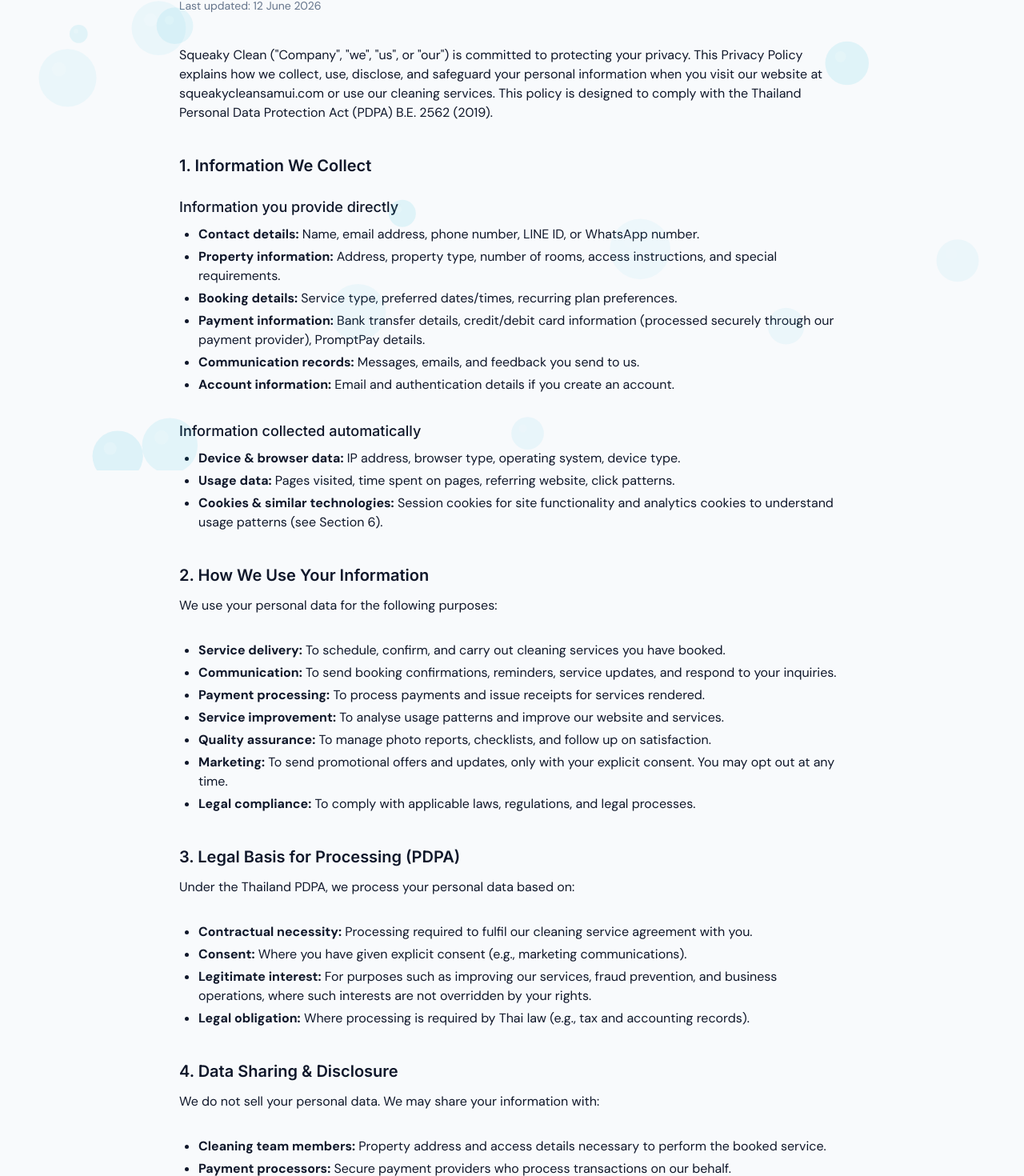
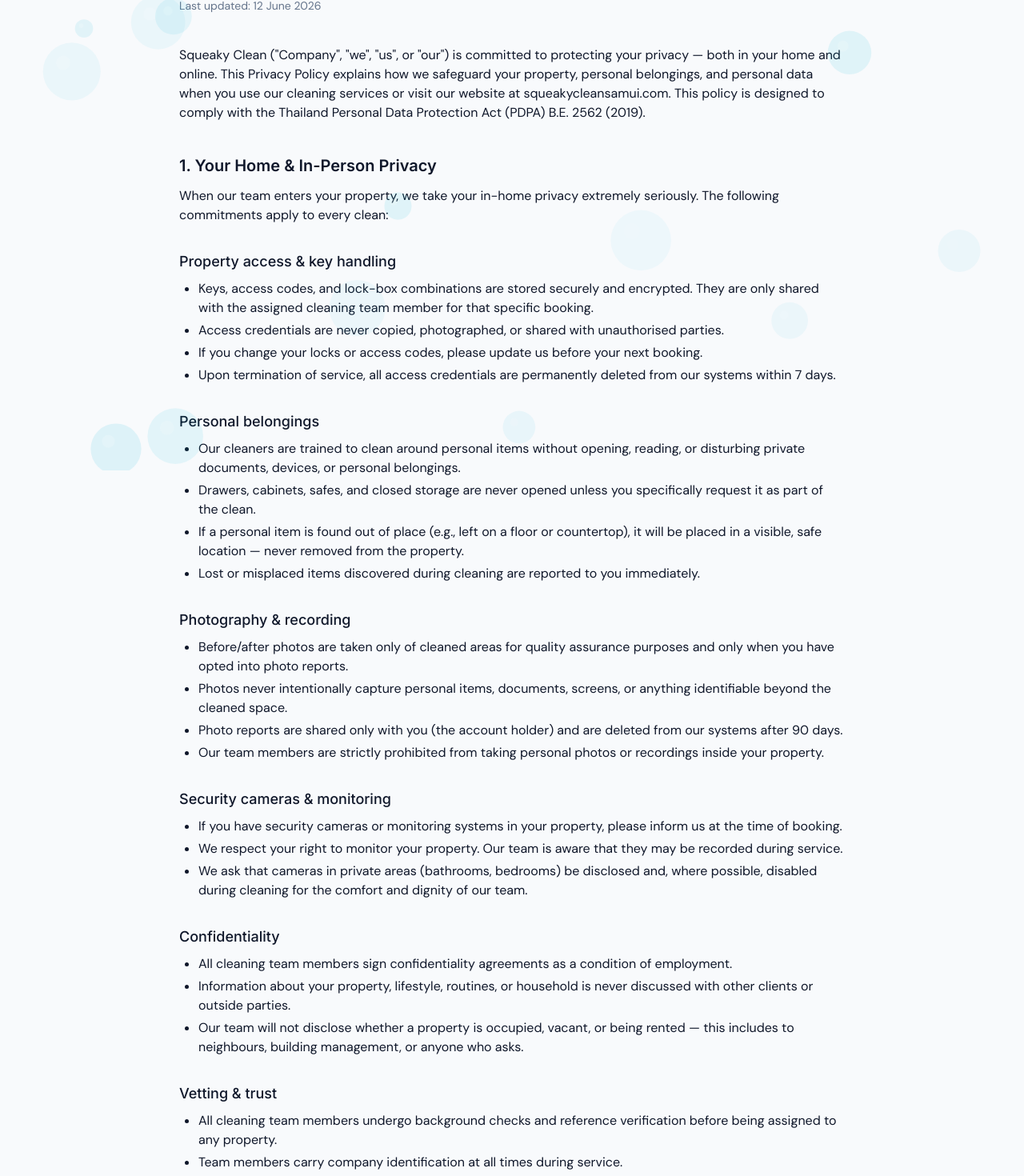
Before and after one commit to eIIe11/Squeaky-Clean-Koh-Samui.-Cleaners, a Next.js app: page /privacy in a window 1280 px wide. Shown: the part 212-1682 px from the top of the page at 80% size. Built offline with nearby package versions, Linux system fonts and the light colour scheme; no server answers.

Commit message:
Rewrite privacy policy with in-home privacy, fix email typo across site
Co-Authored-By: e-williams@live.com.au <ellena@silentiumcorporateimaging.com>

```diff
--- a/src/app/(marketing)/contact/page.tsx
+++ b/src/app/(marketing)/contact/page.tsx
@@ -27,8 +27,8 @@ export default function ContactPage() {
                 <Mail size={24} className="text-accent" />
               </div>
               <h3 className="font-semibold text-primary">Email</h3>
-              <a href="mailto:squakycleanthailand@gmail.com" className="text-sm text-muted hover:text-primary mt-1 block">
-                squakycleanthailand@gmail.com
+              <a href="mailto:squeakycleanthailand@gmail.com" className="text-sm text-muted hover:text-primary mt-1 block">
+                squeakycleanthailand@gmail.com
               </a>
             </CardContent>
           </Card>
--- a/src/app/(marketing)/privacy/page.tsx
+++ b/src/app/(marketing)/privacy/page.tsx
@@ -2,7 +2,7 @@ import type { Metadata } from 'next'
 
 export const metadata: Metadata = {
   title: 'Privacy Policy',
-  description: 'Privacy Policy for Squeaky Clean Thailand. How we collect, use, and protect your personal data.',
+  description: 'Privacy Policy for Squeaky Clean Thailand. How we protect your home, belongings, and personal data.',
 }
 
 export default function PrivacyPage() {
@@ -14,13 +14,64 @@ export default function PrivacyPage() {
       <div className="prose prose-slate max-w-none space-y-8 text-foreground/80 [&_h2]:text-foreground [&_h2]:text-xl [&_h2]:font-semibold [&_h2]:mt-10 [&_h2]:mb-3 [&_h3]:text-foreground [&_h3]:text-lg [&_h3]:font-medium [&_h3]:mt-6 [&_h3]:mb-2 [&_ul]:list-disc [&_ul]:pl-6 [&_ul]:space-y-1 [&_ol]:list-decimal [&_ol]:pl-6 [&_ol]:space-y-1">
         <p>
           Squeaky Clean (&quot;Company&quot;, &quot;we&quot;, &quot;us&quot;, or &quot;our&quot;) is committed to protecting your
-          privacy. This Privacy Policy explains how we collect, use, disclose, and safeguard your
-          personal information when you visit our website at squeakycleansamui.com or use our
-          cleaning services. This policy is designed to comply with the Thailand Personal Data
-          Protection Act (PDPA) B.E. 2562 (2019).
+          privacy — both in your home and online. This Privacy Policy explains how we safeguard
+          your property, personal belongings, and personal data when you use our cleaning services
+          or visit our website at squeakycleansamui.com. This policy is designed to comply with the
+          Thailand Personal Data Protection Act (PDPA) B.E. 2562 (2019).
         </p>
 
-        <h2>1. Information We Collect</h2>
+        <h2>1. Your Home &amp; In-Person Privacy</h2>
+        <p>
+          When our team enters your property, we take your in-home privacy extremely seriously.
+          The following commitments apply to every clean:
+        </p>
+
+        <h3>Property access &amp; key handling</h3>
+        <ul>
+          <li>Keys, access codes, and lock-box combinations are stored securely and encrypted. They are only shared with the assigned cleaning team member for that specific booking.</li>
+          <li>Access credentials are never copied, photographed, or shared with unauthorised parties.</li>
+          <li>If you change your locks or access codes, please update us before your next booking.</li>
+          <li>Upon termination of service, all access credentials are permanently deleted from our systems within 7 days.</li>
+        </ul>
+
+        <h3>Personal belongings</h3>
+        <ul>
+          <li>Our cleaners are trained to clean around personal items without opening, reading, or disturbing private documents, devices, or personal belongings.</li>
+          <li>Drawers, cabinets, safes, and closed storage are never opened unless you specifically request it as part of the clean.</li>
+          <li>If a personal item is found out of place (e.g., left on a floor or countertop), it will be placed in a visible, safe location — never removed from the property.</li>
+          <li>Lost or misplaced items discovered during cleaning are reported to you immediately.</li>
+        </ul>
+
+        <h3>Photography &amp; recording</h3>
+        <ul>
+          <li>Before/after photos are taken only of cleaned areas for quality assurance purposes and only when you have opted into photo reports.</li>
+          <li>Photos never intentionally capture personal items, documents, screens, or anything identifiable beyond the cleaned space.</li>
+          <li>Photo reports are shared only with you (the account holder) and are deleted from our systems after 90 days.</li>
+          <li>Our team members are strictly prohibited from taking personal photos or recordings inside your property.</li>
+        </ul>
+
+        <h3>Security cameras &amp; monitoring</h3>
+        <ul>
+          <li>If you have security cameras or monitoring systems in your property, please inform us at the time of booking.</li>
+          <li>We respect your right to monitor your property. Our team is aware that they may be recorded during service.</li>
+          <li>We ask that cameras in private areas (bathrooms, bedrooms) be disclosed and, where possible, disabled during cleaning for the comfort and dignity of our team.</li>
+        </ul>
+
+        <h3>Confidentiality</h3>
+        <ul>
+          <li>All cleaning team members sign confidentiality agreements as a condition of employment.</li>
+          <li>Information about your property, lifestyle, routines, or household is never discussed with other clients or outside parties.</li>
+          <li>Our team will not disclose whether a property is occupied, vacant, or being rented — this includes to neighbours, building management, or anyone who asks.</li>
+        </ul>
+
+        <h3>Vetting &amp; trust</h3>
+        <ul>
+          <li>All cleaning team members undergo background checks and reference verification before being assigned to any property.</li>
+          <li>Team members carry company identification at all times during service.</li>
+          <li>You will always be notified in advance of who will be attending your property, including any changes to your regular cleaner.</li>
+        </ul>
+
+        <h2>2. Information We Collect Online</h2>
 
         <h3>Information you provide directly</h3>
         <ul>
@@ -36,49 +87,50 @@ export default function PrivacyPage() {
         <ul>
           <li><strong>Device &amp; browser data:</strong> IP address, browser type, operating system, device type.</li>
           <li><strong>Usage data:</strong> Pages visited, time spent on pages, referring website, click patterns.</li>
-          <li><strong>Cookies &amp; similar technologies:</strong> Session cookies for site functionality and analytics cookies to understand usage patterns (see Section 6).</li>
+          <li><strong>Cookies:</strong> Session cookies for site functionality and analytics cookies to understand usage patterns (see Section 7).</li>
         </ul>
 
-        <h2>2. How We Use Your Information</h2>
-        <p>We use your personal data for the following purposes:</p>
+        <h2>3. How We Use Your Information</h2>
         <ul>
           <li><strong>Service delivery:</strong> To schedule, confirm, and carry out cleaning services you have booked.</li>
           <li><strong>Communication:</strong> To send booking confirmations, reminders, service updates, and respond to your inquiries.</li>
-          <li><strong>Payment processing:</strong> To process payments and issue receipts for services rendered.</li>
+          <li><strong>Payment processing:</strong> To process payments and issue receipts.</li>
+          <li><strong>Quality assurance:</strong> To manage photo reports, checklists, and follow up on satisfaction.</li>
           <li><strong>Service improvement:</strong> To analyse usage patterns and improve our website and services.</li>
-          <li><strong>Quality assurance:</strong> To manage photo reports, checklists, and follow up on satisfaction.</li>
           <li><strong>Marketing:</strong> To send promotional offers and updates, only with your explicit consent. You may opt out at any time.</li>
           <li><strong>Legal compliance:</strong> To comply with applicable laws, regulations, and legal processes.</li>
         </ul>
 
-        <h2>3. Legal Basis for Processing (PDPA)</h2>
+        <h2>4. Legal Basis for Processing (PDPA)</h2>
         <p>Under the Thailand PDPA, we process your personal data based on:</p>
         <ul>
           <li><strong>Contractual necessity:</strong> Processing required to fulfil our cleaning service agreement with you.</li>
-          <li><strong>Consent:</strong> Where you have given explicit consent (e.g., marketing communications).</li>
+          <li><strong>Consent:</strong> Where you have given explicit consent (e.g., marketing communications, photo reports).</li>
           <li><strong>Legitimate interest:</strong> For purposes such as improving our services, fraud prevention, and business operations, where such interests are not overridden by your rights.</li>
           <li><strong>Legal obligation:</strong> Where processing is required by Thai law (e.g., tax and accounting records).</li>
         </ul>
 
-        <h2>4. Data Sharing &amp; Disclosure</h2>
+        <h2>5. Data Sharing &amp; Disclosure</h2>
         <p>We do not sell your personal data. We may share your information with:</p>
         <ul>
-          <li><strong>Cleaning team members:</strong> Property address and access details necessary to perform the booked service.</li>
+          <li><strong>Assigned cleaning team:</strong> Only the property address and access details necessary to perform the booked service. Team members do not receive your full personal profile.</li>
           <li><strong>Payment processors:</strong> Secure payment providers who process transactions on our behalf.</li>
-          <li><strong>Technology providers:</strong> Hosting (Netlify), database (Supabase), and email service providers who help us operate the Service, all bound by data processing agreements.</li>
+          <li><strong>Technology providers:</strong> Hosting, database, and email service providers who help us operate the Service, all bound by data processing agreements.</li>
           <li><strong>Legal authorities:</strong> When required by law, court order, or governmental regulation.</li>
         </ul>
 
-        <h2>5. Data Retention</h2>
+        <h2>6. Data Retention</h2>
         <ul>
           <li><strong>Active accounts:</strong> We retain your personal data for as long as your account is active or as needed to provide services.</li>
+          <li><strong>Property access credentials:</strong> Deleted within 7 days of service termination or upon your request.</li>
+          <li><strong>Photo reports:</strong> Deleted after 90 days unless you request earlier deletion.</li>
           <li><strong>Booking records:</strong> Retained for 3 years after service completion for quality assurance and legal purposes.</li>
           <li><strong>Payment records:</strong> Retained for 5 years as required by Thai tax and accounting regulations.</li>
           <li><strong>Marketing data:</strong> Until you withdraw consent or unsubscribe.</li>
           <li>After the retention period, data is securely deleted or anonymised.</li>
         </ul>
 
-        <h2>6. Cookies</h2>
+        <h2>7. Cookies</h2>
         <p>Our website uses cookies for:</p>
         <ul>
           <li><strong>Essential cookies:</strong> Required for the website to function (session management, authentication). These cannot be disabled.</li>
@@ -89,28 +141,25 @@ export default function PrivacyPage() {
           cookies may affect website functionality.
         </p>
 
-        <h2>7. Data Security</h2>
+        <h2>8. Data Security</h2>
         <p>
           We implement appropriate technical and organisational measures to protect your personal
           data, including:
         </p>
         <ul>
           <li>Encryption of data in transit (TLS/SSL) and at rest.</li>
-          <li>Secure authentication with encrypted password storage.</li>
+          <li>Secure, encrypted storage of property access credentials.</li>
           <li>Access controls limiting data access to authorised personnel only.</li>
+          <li>Confidentiality agreements signed by all team members.</li>
           <li>Regular security reviews of our systems and processes.</li>
         </ul>
-        <p>
-          While we take reasonable steps to protect your data, no method of transmission over the
-          internet or electronic storage is 100% secure.
-        </p>
 
-        <h2>8. Your Rights Under the PDPA</h2>
+        <h2>9. Your Rights Under the PDPA</h2>
         <p>As a data subject under Thai law, you have the right to:</p>
         <ul>
           <li><strong>Access:</strong> Request a copy of the personal data we hold about you.</li>
           <li><strong>Correction:</strong> Request correction of inaccurate or incomplete data.</li>
-          <li><strong>Deletion:</strong> Request deletion of your personal data where there is no lawful reason for continued processing.</li>
+          <li><strong>Deletion:</strong> Request deletion of your personal data, including property access credentials and photo reports.</li>
           <li><strong>Restriction:</strong> Request restriction of processing in certain circumstances.</li>
           <li><strong>Data portability:</strong> Request transfer of your data in a structured, commonly used format.</li>
           <li><strong>Objection:</strong> Object to processing based on legitimate interest or for direct marketing purposes.</li>
@@ -118,12 +167,12 @@ export default function PrivacyPage() {
         </ul>
         <p>
           To exercise any of these rights, contact us at{' '}
-          <a href="mailto:squakycleanthailand@gmail.com" className="text-accent hover:underline">
-            squakycleanthailand@gmail.com
+          <a href="mailto:squeakycleanthailand@gmail.com" className="text-accent hover:underline">
+            squeakycleanthailand@gmail.com
           </a>. We will respond within 30 days.
         </p>
 
-        <h2>9. International Data Transfers</h2>
+        <h2>10. International Data Transfers</h2>
         <p>
           Some of our service providers (hosting, database, email) may store or process data
           outside of Thailand. Where this occurs, we ensure appropriate safeguards are in place
@@ -131,29 +180,32 @@ export default function PrivacyPage() {
           adequate protection measures.
         </p>
 
-        <h2>10. Children&apos;s Privacy</h2>
+        <h2>11. Minors</h2>
         <p>
-          Our Service is not directed to individuals under 20 years of age (the age of majority
-          in Thailand). We do not knowingly collect personal data from minors. If you believe we
-          have inadvertently collected data from a minor, please contact us immediately.
+          Our cleaning services are contracted with adults (property owners, tenants, or
+          their authorised representatives). We do not knowingly collect personal data from
+          anyone under 20 years of age (the age of majority in Thailand). If a minor&apos;s
+          information has been submitted to us inadvertently, please contact us and we will
+          delete it promptly.
         </p>
 
-        <h2>11. Changes to This Policy</h2>
+        <h2>12. Changes to This Policy</h2>
         <p>
           We may update this Privacy Policy from time to time. Changes will be posted on this
-          page with an updated &quot;Last updated&quot; date. We encourage you to review this policy
-          periodically. Continued use of the Service after changes constitutes acceptance of the
-          revised policy.
+          page with an updated &quot;Last updated&quot; date. For significant changes that affect how we
+          handle your property access or in-home privacy, we will notify you directly via email.
+          Continued use of the Service after changes constitutes acceptance of the revised policy.
         </p>
 
-        <h2>12. Contact &amp; Data Protection Officer</h2>
+        <h2>13. Contact</h2>
         <p>
-          For questions about this Privacy Policy or to exercise your data rights, contact us:
+          For questions about this Privacy Policy, concerns about in-home privacy, or to exercise
+          your data rights:
         </p>
         <ul>
           <li><strong>Email:</strong>{' '}
-            <a href="mailto:squakycleanthailand@gmail.com" className="text-accent hover:underline">
-              squakycleanthailand@gmail.com
+            <a href="mailto:squeakycleanthailand@gmail.com" className="text-accent hover:underline">
+              squeakycleanthailand@gmail.com
             </a>
           </li>
           <li><strong>Website:</strong>{' '}
--- a/src/app/(marketing)/terms/page.tsx
+++ b/src/app/(marketing)/terms/page.tsx
@@ -117,8 +117,8 @@ export default function TermsPage() {
         <h2>14. Contact</h2>
         <p>
           If you have questions about these Terms, please contact us at{' '}
-          <a href="mailto:squakycleanthailand@gmail.com" className="text-accent hover:underline">
-            squakycleanthailand@gmail.com
+          <a href="mailto:squeakycleanthailand@gmail.com" className="text-accent hover:underline">
+            squeakycleanthailand@gmail.com
           </a>.
         </p>
       </div>
--- a/src/components/layout/footer.tsx
+++ b/src/components/layout/footer.tsx
@@ -59,8 +59,8 @@ export function Footer() {
             <ul className="space-y-3 text-sm text-white/70">
               <li className="flex items-center gap-2">
                 <Mail size={16} className="text-accent flex-shrink-0" />
-                <a href="mailto:squakycleanthailand@gmail.com" className="hover:text-accent transition-colors">
-                  squakycleanthailand@gmail.com
+                <a href="mailto:squeakycleanthailand@gmail.com" className="hover:text-accent transition-colors">
+                  squeakycleanthailand@gmail.com
                 </a>
               </li>
               <li className="flex items-center gap-2">
```
